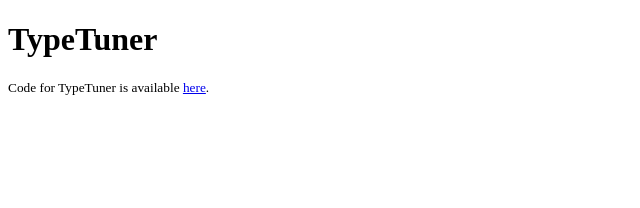
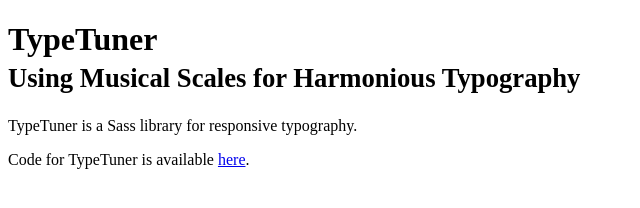
Before and after one commit to jdsteinbach/typetuner, a plain HTML site: page index.html in a window 1280 px wide. Shown: the whole page, without its empty margins (0-640 px from the left). Drawn offline with Linux system fonts and the light colour scheme.

Commit message:
edit index.html

```diff
--- a/index.html
+++ b/index.html
@@ -19,7 +19,8 @@
         <![endif]-->
 
         <!-- Add your site or application content here -->
-        <h1>TypeTuner<br><small></h1>
+        <h1>TypeTuner<br><small>Using Musical Scales for Harmonious Typography</small></h1>
+        <p>TypeTuner is a Sass library for responsive typography.</p>
         <p>Code for TypeTuner is available <a href="https://github.com/jdsteinbach/typetuner">here</a>.</p>
 
 <!--         <script src="//ajax.googleapis.com/ajax/libs/jquery/1.10.2/jquery.min.js"></script>
```
